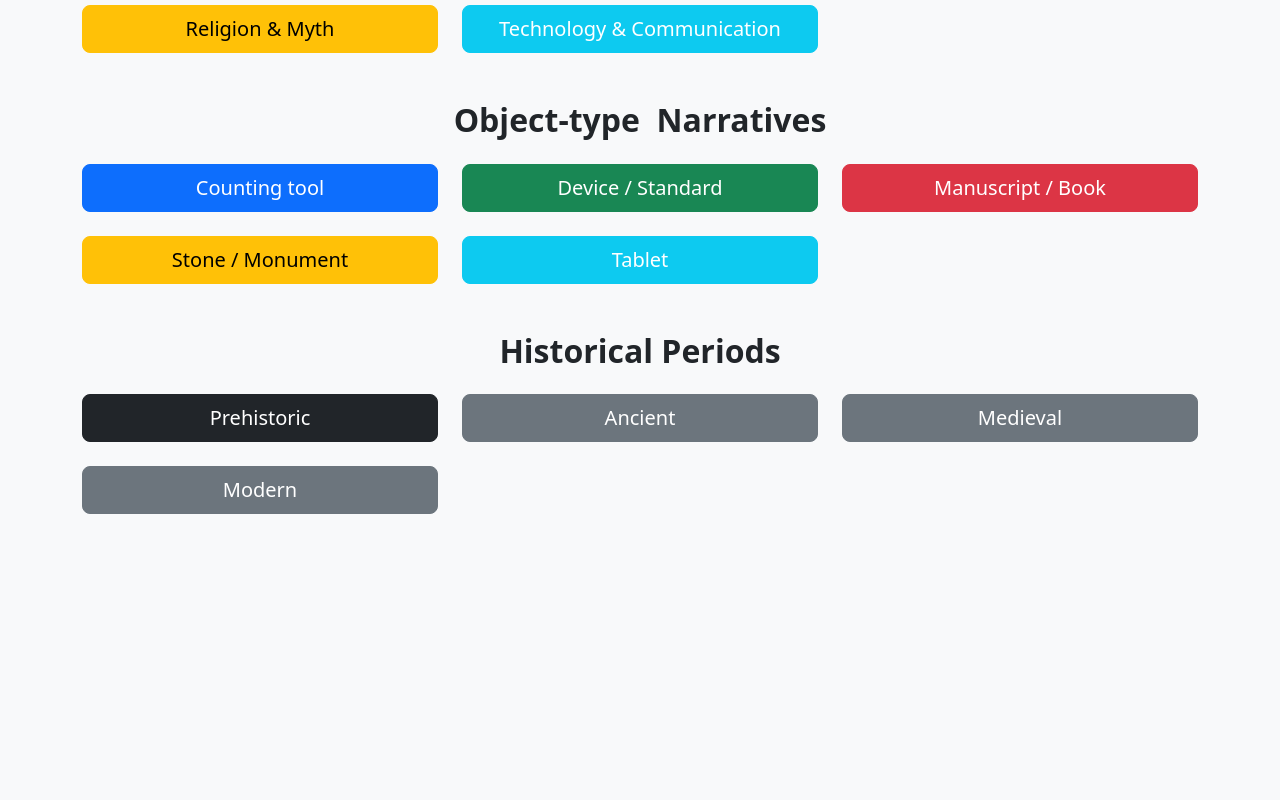
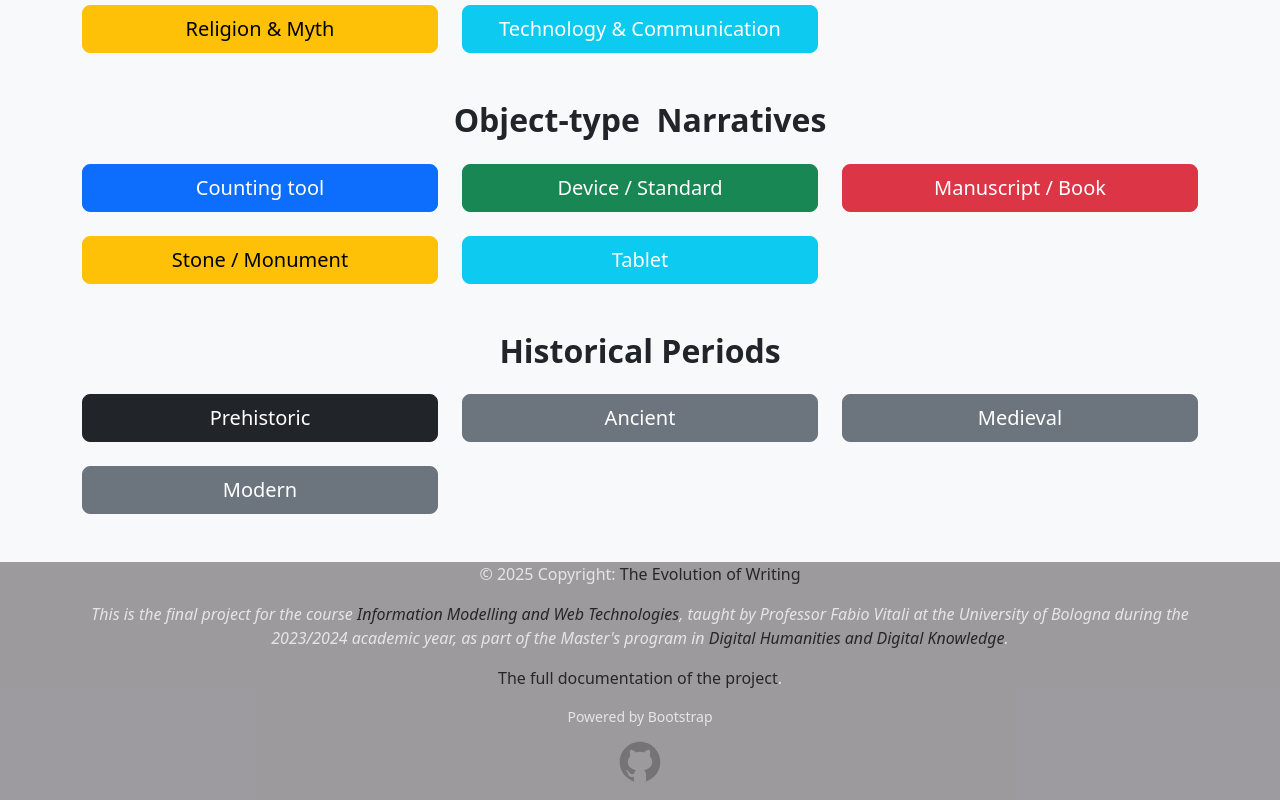
Before and after one commit to Sergpoipoip/Camping-Gear-Through-The-Ages, a plain HTML site: page narratives.html in a window 1280 px wide. Shown: the part 329-1129 px from the top of the page. Before the commit the page ends 891 px from the top, so only its background shows below. Drawn offline with nearby package versions, Linux system fonts and the light colour scheme.

Commit message:
add footer to narratives.html

```diff
--- a/narratives.html
+++ b/narratives.html
@@ -382,6 +382,20 @@
   </div>
 </div>
 
+<!-- FOOTER -->
+<footer class="footer" id="999">
+<!-- Copyright -->
+<p>&#169; 2025 Copyright: <a href="#">The Evolution of Writing</a></p>
+<p><i>This is the final project for the course <a href="https://www.unibo.it/it/studiare/dottorati-master-specializzazioni-e-altra-formazione/insegnamenti/insegnamento/2023/454464" target="_blank">Information Modelling and Web Technologies</a>, taught by Professor Fabio Vitali at the University of Bologna during the 2023/2024 academic year, as part of the Master's program in <a href="https://corsi.unibo.it/2cycle/DigitalHumanitiesKnowledge" target="_blank">Digital Humanities and Digital Knowledge</a>.</i></p>
+<p><a href="documentation.html" target="_blank">The full documentation of the project</a>.</p>
+<small>Powered by Bootstrap</small>
+<div class="footer-icon">
+    <a href="https://github.com/Sergpoipoip/From-Clay-Tablet-To-Screen" target="_blank" title="GitHub">
+        <img src="imgs/git.svg" alt="GitHub Icon">
+    </a>
+</div>
+</footer>
+
 <!-- ==================  SCRIPTS  =================== -->
 <script>
   /* theme buttons */
```
